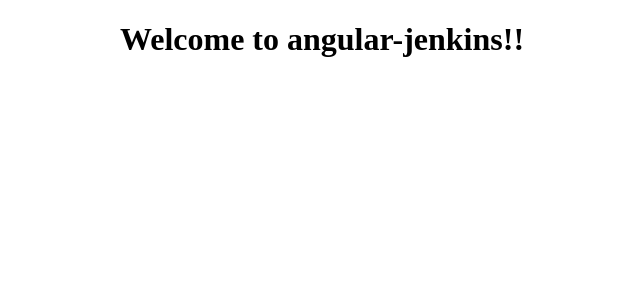
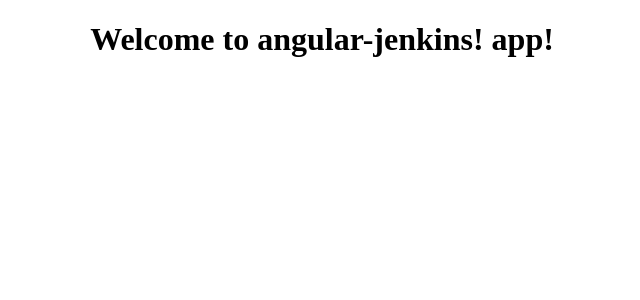
Before and after one commit to gowrishankaran/angular-jenkins, an Angular app: page / in a window 1280 px wide. Shown: the top 300 px of the page, without its empty margins (318-958 px from the left). Built offline with nearby package versions, Linux system fonts and the light colour scheme.

Commit message:
Componnet Changes

```diff
--- a/src/app/app.component.ts
+++ b/src/app/app.component.ts
@@ -6,5 +6,5 @@ import { Component } from '@angular/core';
   styleUrls: ['./app.component.css']
 })
 export class AppComponent {
-  title = 'angular-jenkins!';
+  title = 'angular-jenkins! app';
 }
```
